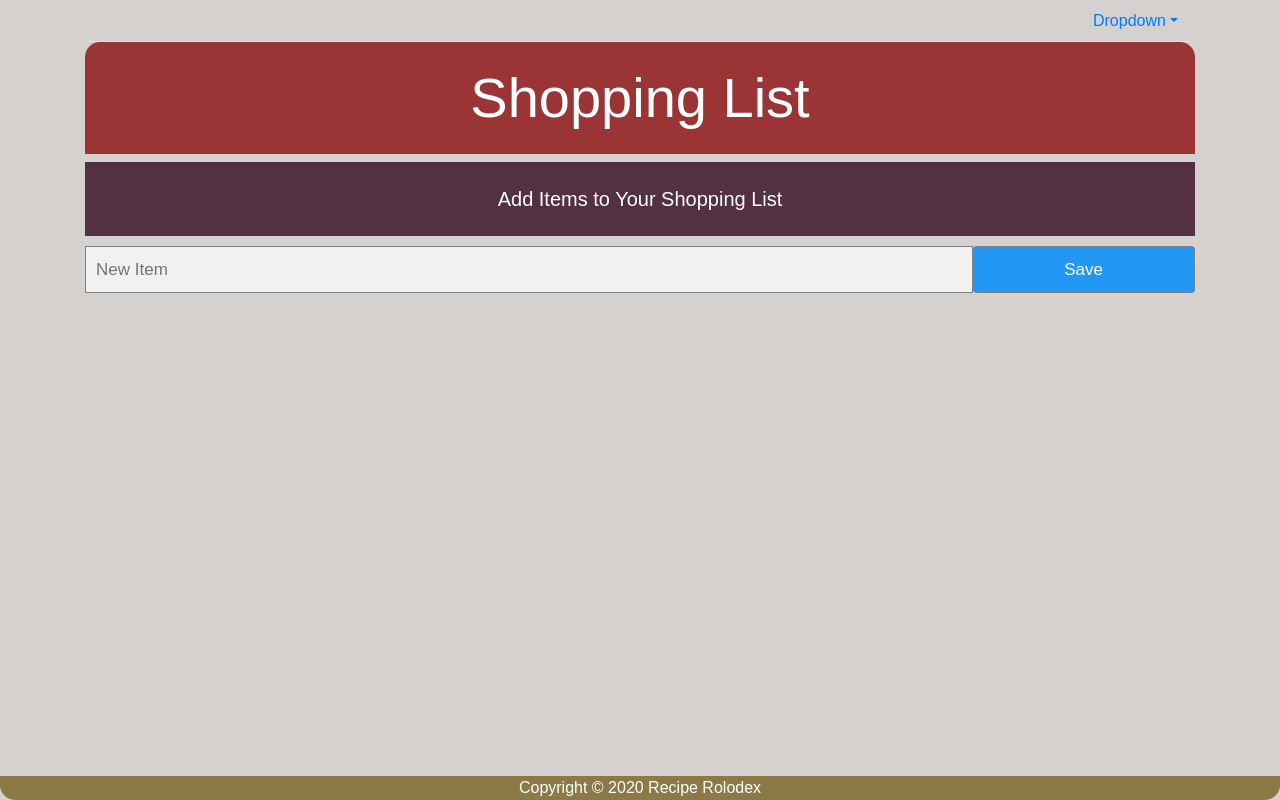
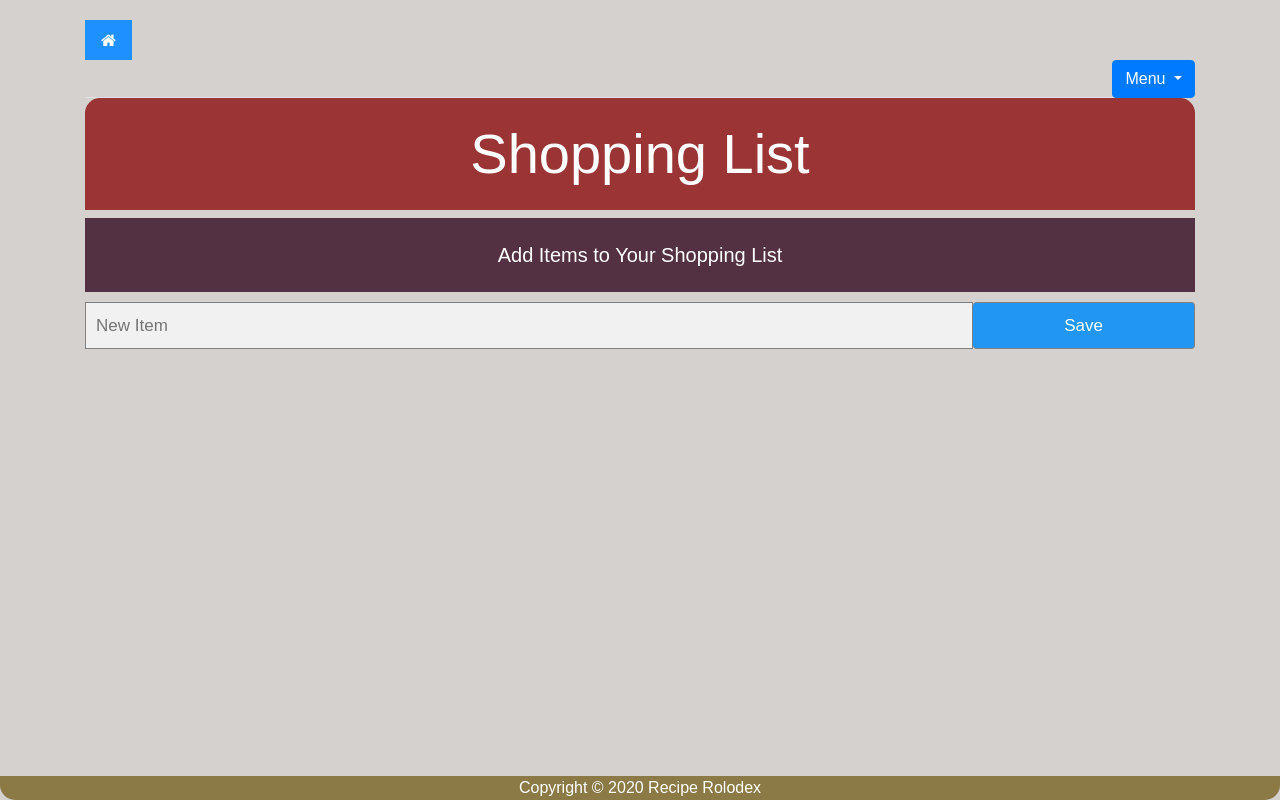
Before and after one commit to amyventura/Project1, a plain HTML site: page shopping_list.html in a window 1280 px wide. Drawn offline with nearby package versions, Linux system fonts and the light colour scheme.

Commit message:
made the dropdown a button

```diff
--- a/shopping_list.html
+++ b/shopping_list.html
@@ -19,6 +19,7 @@
   <script src="https://maxcdn.bootstrapcdn.com/bootstrap/4.0.0/js/bootstrap.min.js"
     integrity="sha384-JZR6Spejh4U02d8jOt6vLEHfe/JQGiRRSQQxSfFWpi1MquVdAyjUar5+76PVCmYl" crossorigin="anonymous">
   </script>
+  <link rel="stylesheet" href="https://cdnjs.cloudflare.com/ajax/libs/font-awesome/4.7.0/css/font-awesome.min.css">
 
   <!-- jquery -->
   <script src="https://cdnjs.cloudflare.com/ajax/libs/jquery/3.2.1/jquery.min.js"></script>
@@ -29,11 +30,14 @@
 
 <body>
   <div class="container">
+    <a href="/index.html" class="home-button fa fa-home"></a>
     <ul class="nav nav-tabs justify-content-end">
 
       <li class="nav-item dropdown">
-        <a class="nav-link dropdown-toggle" data-toggle="dropdown" href="#" role="button" aria-haspopup="true"
-          aria-expanded="false">Dropdown</a>
+        <button class="btn btn-primary dropdown-toggle" type="button" id="dropdownMenuButton" data-toggle="dropdown"
+          aria-haspopup="true" aria-expanded="false">
+          Menu
+        </button>
         <div class="dropdown-menu">
           <a class="dropdown-item" href="/search_recipes.html">Recipe Search</a>
           <a class="dropdown-item" href="/video_page.html">Recipe Video Search</a>
--- a/style.css
+++ b/style.css
@@ -127,6 +127,7 @@ img {
   padding: 12px 16px; /* Some padding */
   font-size: 16px; /* Set a font size */
   cursor: pointer; /* Mouse pointer on hover */
+  margin-top: 20px;
 }
 
 /* Darker background on mouse-over */
```
Also changed, not shown: index.html (+9 -7 lines), search_recipes.html (+5 -3 lines), video_page.html (+6 -2 lines).
